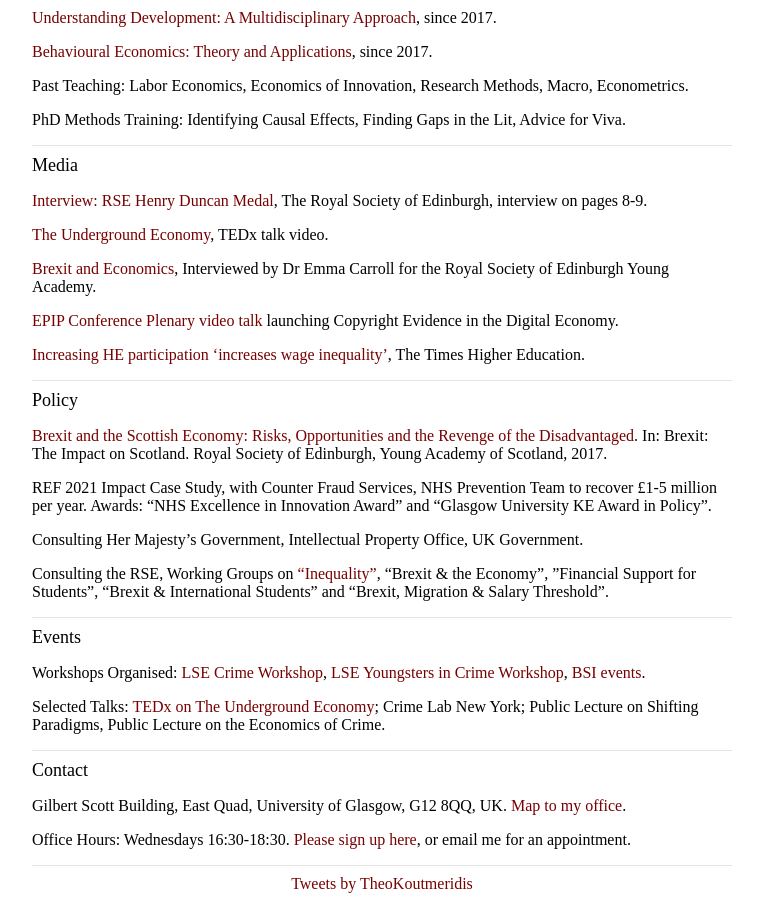
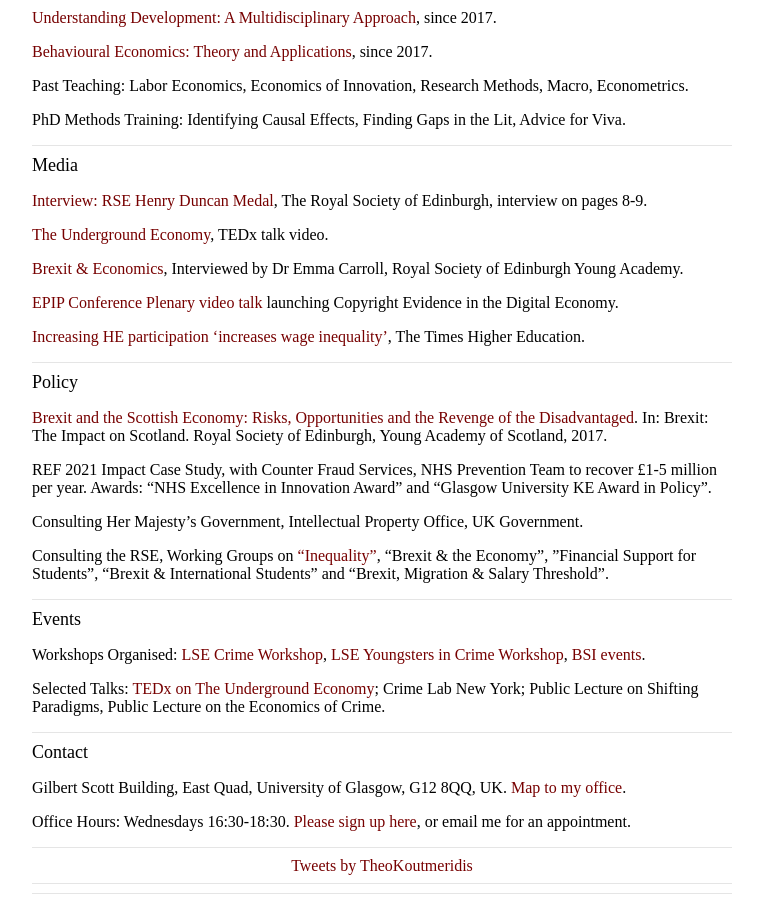
Before and after one commit to koutmeridis/koutmeridis.github.io, a Jekyll site: the page built from index.md, in a window 1280 px wide and 900 px high, scrolled down 1156 px. Shown: the whole window, without its empty margins (258-1021 px from the left). Built offline with Jekyll 4.4.1, drawn with Linux system fonts in a browser that asks for light colours; comment, search, counter and statistics services are not loaded.

Commit message:
Update index.md

```diff
--- a/index.md
+++ b/index.md
@@ -45,7 +45,7 @@ PhD Methods Training: Identifying Causal Effects, Finding Gaps in the Lit, Advic
 
 <a href="https://www.youtube.com/watch?v=wLvewC5f_dU">The Underground Economy</a>, TEDx talk video.
 
-<a href="https://researchtheheadlines.org/2017/09/21/talking-headlines-with-theo-koutmeridis-media-brexit-and-the-scottish-economy/">Brexit and Economics</a>, Interviewed by Dr Emma Carroll for the Royal Society of Edinburgh Young Academy.
+<a href="https://researchtheheadlines.org/2017/09/21/talking-headlines-with-theo-koutmeridis-media-brexit-and-the-scottish-economy/">Brexit & Economics</a>, Interviewed by Dr Emma Carroll, Royal Society of Edinburgh Young Academy.
 
 <a href="https://www.youtube.com/watch?v=14DxSm2E5VU">EPIP Conference Plenary video talk</a> launching Copyright Evidence in the Digital Economy.
 
```
